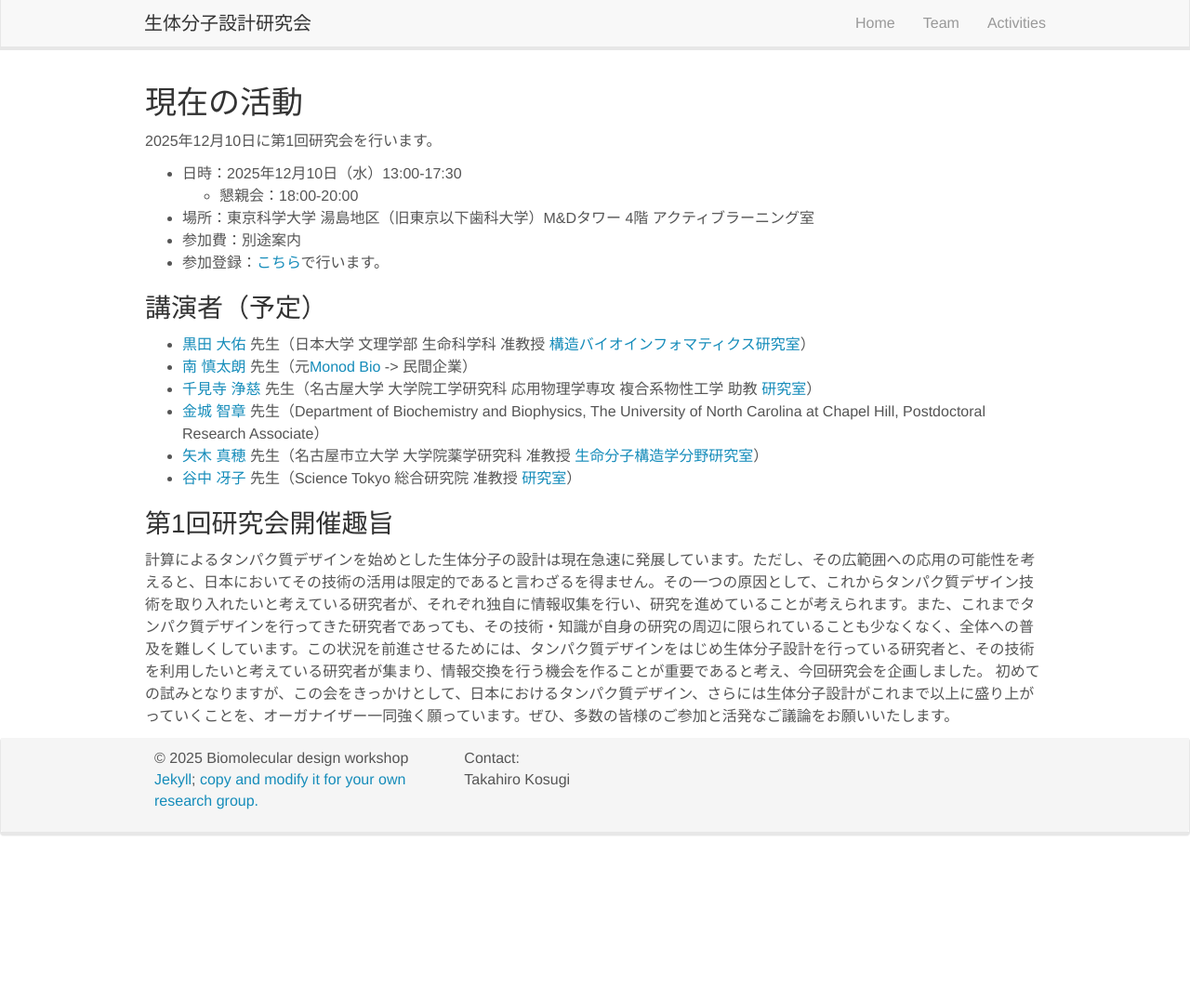
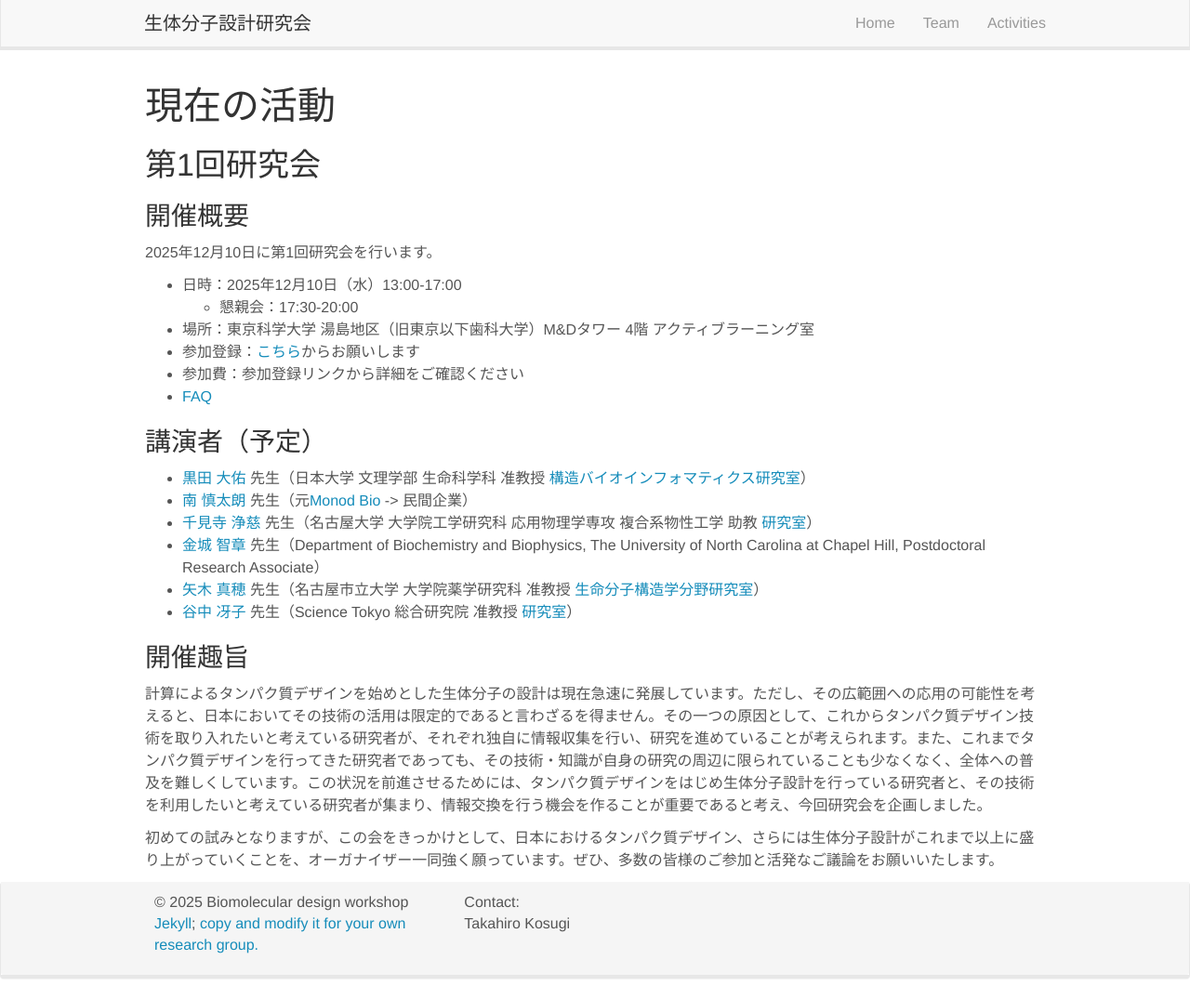
Before and after one commit to biomol-des-ws/biomol-des-ws.github.io, a Jekyll site: the page built from _pages/activities.md, in a window 1280 px wide and 1075 px high. Shown: the whole window at 93% size. Built offline with Jekyll 4.4.1, drawn with Linux system fonts in a browser that asks for light colours; nearby versions of some CDN libraries.

Commit message:
Update activities.md and added faq.md

```diff
--- a/_pages/activities.md
+++ b/_pages/activities.md
@@ -6,15 +6,19 @@ sitemap: false
 permalink: /activities
 ---
 
-## 現在の活動
+# 現在の活動
 
+## 第1回研究会
+
+### 開催概要
 2025年12月10日に第1回研究会を行います。
 
-- 日時：2025年12月10日（水）13:00-17:30
-  - 懇親会：18:00-20:00
+- 日時：2025年12月10日（水）13:00-17:00
+  - 懇親会：17:30-20:00
 - 場所：東京科学大学 湯島地区（旧東京以下歯科大学）M&Dタワー 4階 アクティブラーニング室
-- 参加費：別途案内
-- 参加登録：[こちら](https://example.com)で行います。
+- 参加登録：[こちら](https://forms.gle/fk65Fwfd7mr9TV8u9)からお願いします
+- 参加費：参加登録リンクから詳細をご確認ください
+- [FAQ]({{ site.baseurl }}/faq/)
 
 ### 講演者（予定）
 
```
Also changed, not shown: other parts of _pages/activities.md (+2 -1 lines), _pages/faq.md (added, +22 -0 lines).
